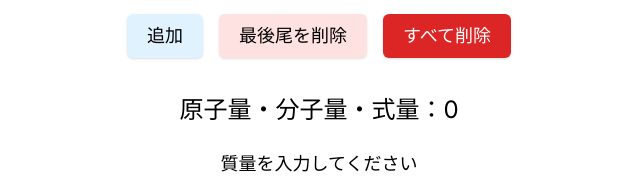
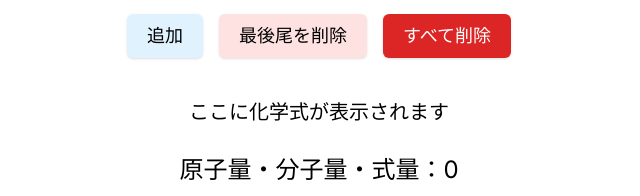
Before and after one commit to isd-natual-sc/mol-calculator, a Next.js app: page /mol-calculator/mass in a window 1280 px wide. Shown: the part 278-474 px from the top of the page, without its empty margins (321-961 px from the left). Built offline with nearby package versions, Linux system fonts and the light colour scheme; no server answers.

Commit message:
sort out did

```diff
--- a/next.config.mjs
+++ b/next.config.mjs
@@ -1,10 +1,13 @@
 /** @type {import('next').NextConfig} */
 const nextConfig = {
   basePath: "/mol-calculator",
-  output: "export",
+  output: "standalone",
   experimental: {
     serverActions: {
-      allowedOrigins: ["https://isd-natual-sc.github.io"],
+      allowedOrigins: [
+        "https://isd-natual-sc.github.io",
+        "http://localhost:3000",
+      ],
     },
   },
 };
--- /dev/null
+++ b/src/components/ssr/ActBody.tsx
@@ -0,0 +1,28 @@
+import { KEY, roundFloat } from "@/utils/global";
+import MaterialList from "../common/MaterialList";
+import ActCmn from "./ActCmn";
+import { mc } from "@/utils/mol";
+import { Path } from "@/utils/types";
+import { cookies } from "next/headers";
+
+const ActBody = ({ calc }: Path) => {
+  const cookieData = cookies().get(KEY);
+  let materials = [];
+  if (cookieData?.value) {
+    materials = JSON.parse(cookieData.value ?? []);
+  }
+
+  return (
+    <ActCmn type={calc}>
+      <div className="flex justify-center items-center p-2">
+        <MaterialList materials={materials} />
+      </div>
+
+      <h2 className="w-full text-2xl text-center p-2">
+        式量：{roundFloat(mc.molecular(materials))}
+      </h2>
+    </ActCmn>
+  );
+};
+
+export default ActBody;
--- a/src/components/ssr/SerCmn.tsx
+++ b/src/components/ssr/SerCmn.tsx
@@ -66,7 +66,11 @@ export default function SerCmn({ type }: Props) {
       </form>
 
       <ul className="flex justify-center items-center p-3">
-        {materials[0] ? <MaterialList materials={materials} /> : <></>}
+        {materials[0] ? (
+          <MaterialList materials={materials} />
+        ) : (
+          <div className="p-2 m-2 text-xl">ここに化学式が表示されます</div>
+        )}
       </ul>
 
       <h2 className="w-full text-2xl text-center">
--- a/src/utils/types.ts
+++ b/src/utils/types.ts
@@ -1,6 +1,8 @@
 interface Props {
   type: string;
 }
+
+type Path = { calc: string };
 
 type Material = {
   atomName: string;
@@ -36,6 +38,7 @@ type ByVolume = Pick<Ways, "mass" | "mol" | "piece"> & ValidationStatus;
 
 export type {
   Props,
+  Path,
   Material,
   HashMap,
   ValidationStatus,
```
Also changed, not shown: src/app/[calc]/page.tsx (+5 -32 lines), src/components/common/Reporter.tsx (+1 -7 lines).
